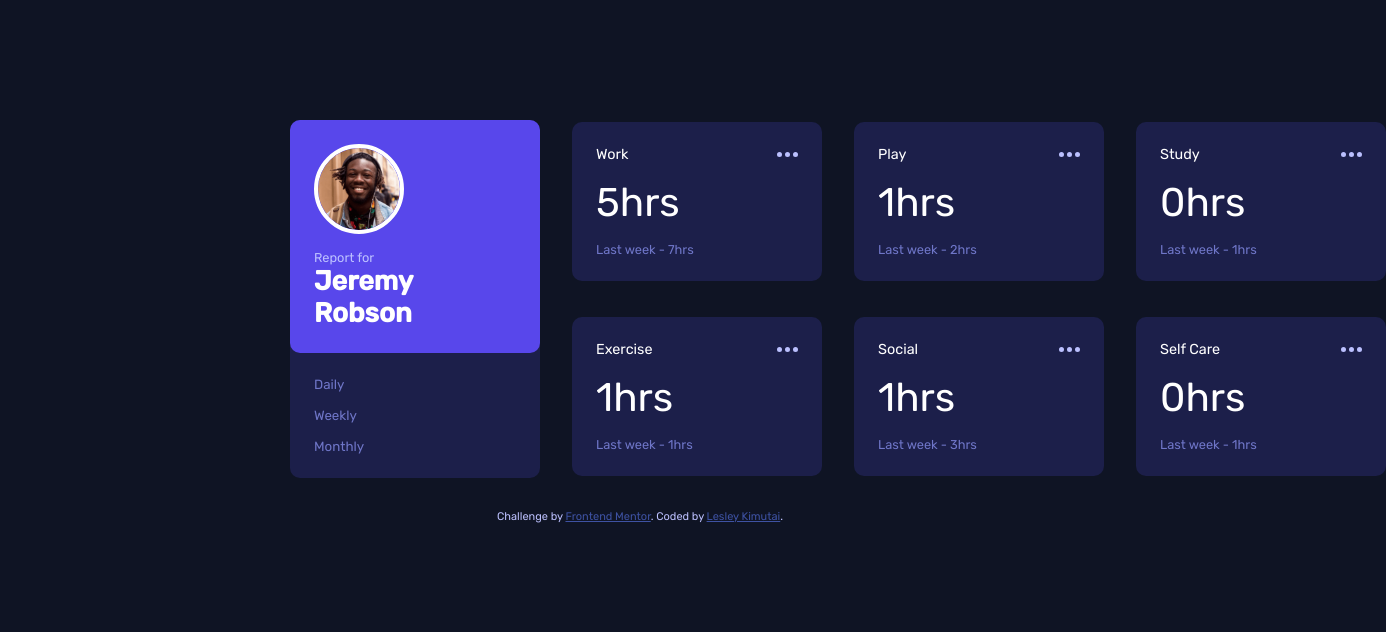
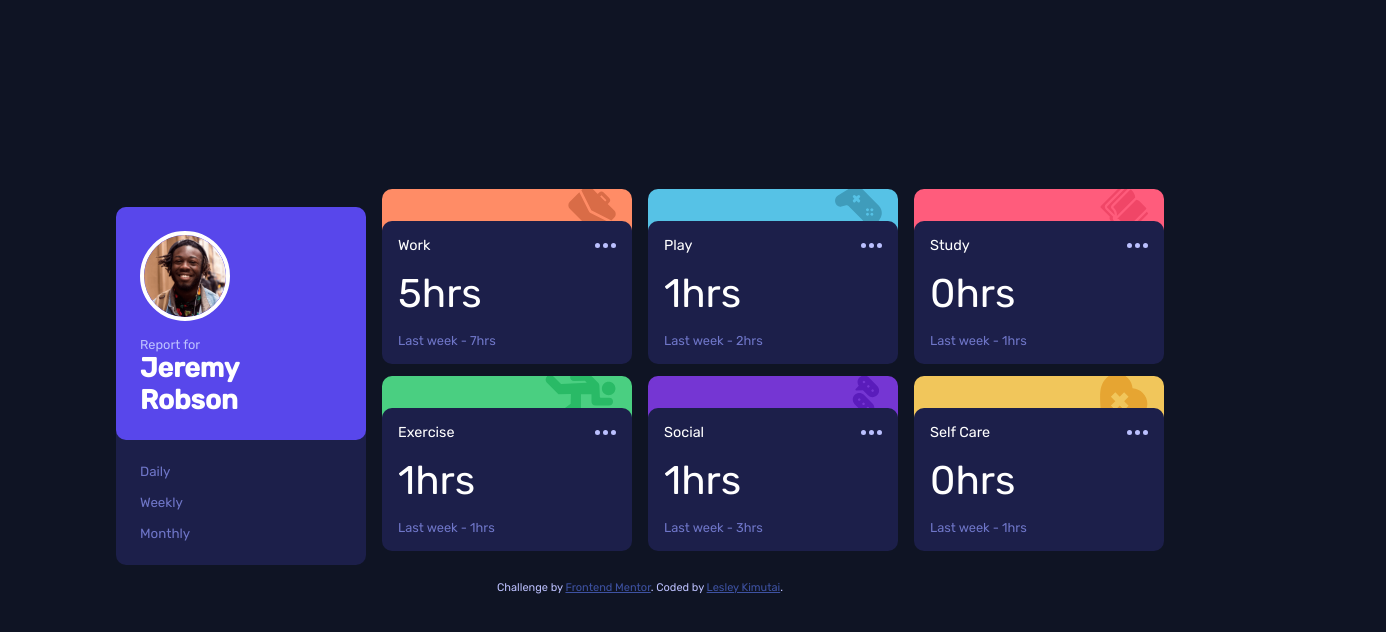
Before and after one commit to issagoodlifeInc/timetracking-dashboard, a React (Create React App) app: page / in a window 1280 px wide. Shown: the top 632 px of the page, 1386 px wide, since content can reach past the window. Built offline with nearby package versions, Linux system fonts and the light colour scheme.

Commit message:
adding the cards background image and colors

```diff
--- a/src/components/Card.js
+++ b/src/components/Card.js
@@ -2,6 +2,9 @@ import React from "react";
 import ellipsis from "../images/icon-ellipsis.svg";
 
 const Card = ({ title, current, lastweek }) => {
+  // const bgStyle = {
+  //   display: title === "Work" ? "none" : "block",
+  // };
   return (
     <div className="card">
       <div className="top--card">
--- a/src/styles.css
+++ b/src/styles.css
@@ -10,7 +10,7 @@
   /* ### Primary */
   --blue: hsl(246, 80%, 60%);
 
-  --lightred: hsl(15, 100%, 70%);
+  --lightorange: hsl(15, 100%, 70%);
   /*(work)*/
   --softblue: hsl(195, 74%, 62%);
   /*(play) */
@@ -100,13 +100,60 @@ p {
 /* <<<<<<<CARDs>>>>>> */
 
 .card {
-  padding: 1.5rem;
+  padding: 1rem;
   background-color: var(--darkblue);
   border-radius: 10px;
-  width: min(250px, 100vw - 2rem);
+  width: min(250px, 40vw);
   margin-inline: auto;
-  margin-block: 1rem;
+  margin-block: 2.5rem;
+  position: relative;
 }
+
+/* Backgroud of Cards */
+
+.card::before {
+  content: "";
+  position: absolute;
+  top: -2rem;
+  left: 0;
+  right: 0;
+  height: 3rem;
+  width: 100%;
+  z-index: -1;
+  border-radius: 10px;
+}
+main :nth-child(n)::before {
+  background-repeat: no-repeat;
+  background-position: top -0.2rem right 1rem;
+  background-size: contain;
+}
+
+main :nth-child(2)::before {
+  background-color: var(--lightorange);
+  background-image: url("../src/images/icon-work.svg");
+}
+main :nth-child(3)::before {
+  background-color: var(--softblue);
+  background-image: url("../src/images/icon-play.svg");
+}
+main :nth-child(4)::before {
+  background-color: var(--lightred);
+  background-image: url("../src/images/icon-study.svg");
+}
+main :nth-child(5)::before {
+  background-color: var(--limegreen);
+  background-image: url("../src/images/icon-exercise.svg");
+}
+main :nth-child(6)::before {
+  background-color: var(--violet);
+  background-image: url("../src/images/icon-social.svg");
+}
+main :nth-child(7)::before {
+  background-color: var(--softorange);
+  background-image: url("../src/images/icon-self-care.svg");
+}
+
+/* Backgroud of Cards */
 
 .top--card {
   font-size: 0.9rem;
@@ -136,6 +183,12 @@ p {
 /* <<<<<<<CARDs>>>>>> */
 
 @media screen and (width > 600px) {
+  body {
+    min-height: 100vh;
+    display: grid;
+    place-items: center;
+  }
+
   .user_details {
     flex-direction: column;
     align-items: flex-start;
@@ -150,13 +203,9 @@ p {
     display: grid;
     align-items: center;
     justify-items: center;
-    width: min(500px, 100vw - 2rem);
     margin-inline: auto;
     grid-template-columns: repeat(2, 1fr);
-    gap: 2rem;
-    /* >>>>>>>>>>>>>>>>>>>>>>To remove main margin ?>>>>>>>>>>>>>*/
-    margin-block-start: 3rem;
-    margin-block-end: 2rem;
+    gap: 3rem;
   }
 
   .card {
@@ -164,12 +213,16 @@ p {
   }
 }
 @media screen and (width > 800px) {
-  body {
-    display: flex;
-    justify-content: center;
-    align-items: center;
+  .user {
+    grid-column: 1/4;
+    grid-row: 1/3;
   }
-
+  main {
+    gap: 3rem;
+    grid-template-columns: repeat(3, 1fr);
+  }
+}
+@media screen and (width > 1000px) {
   .user {
     grid-column: 1/1;
     grid-row: 1/3;
@@ -181,14 +234,14 @@ p {
   }
 
   main {
-    width: min(700px, 100vw - 2rem);
+    gap: 1rem;
+    width: min(1048px, 100vw - 2rem);
     grid-template-columns: repeat(4, 1fr);
-    /* >>>>>>>>>>>>>>>>>>>>>>To remove main margin ?>>>>>>>>>>>>>*/
-    margin-block-start: 15vh;
   }
 }
 
 .attribution {
+  margin-block-start: 1rem;
   font-size: 11px;
   text-align: center;
   color: var(--paleblue);
```
